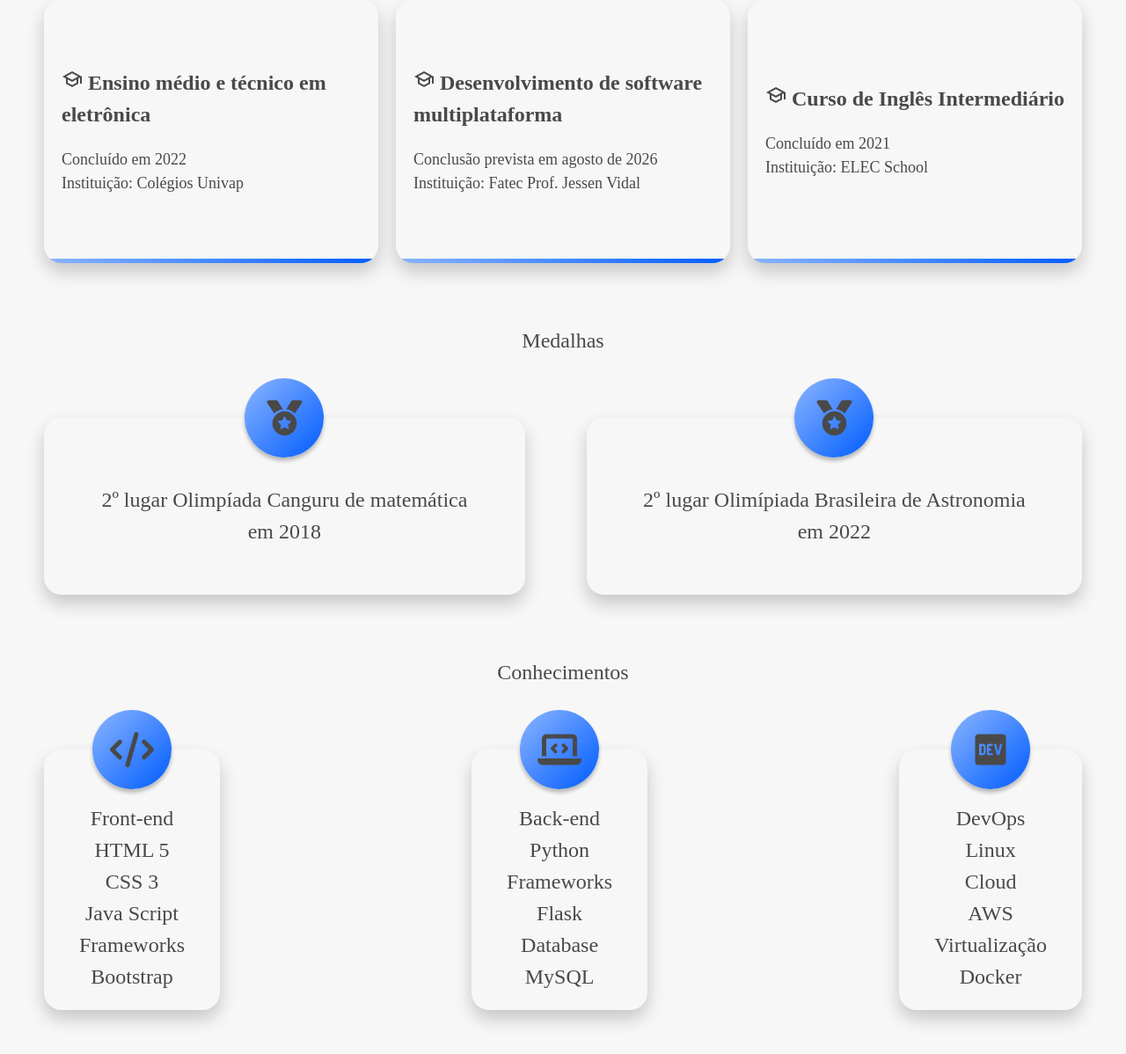
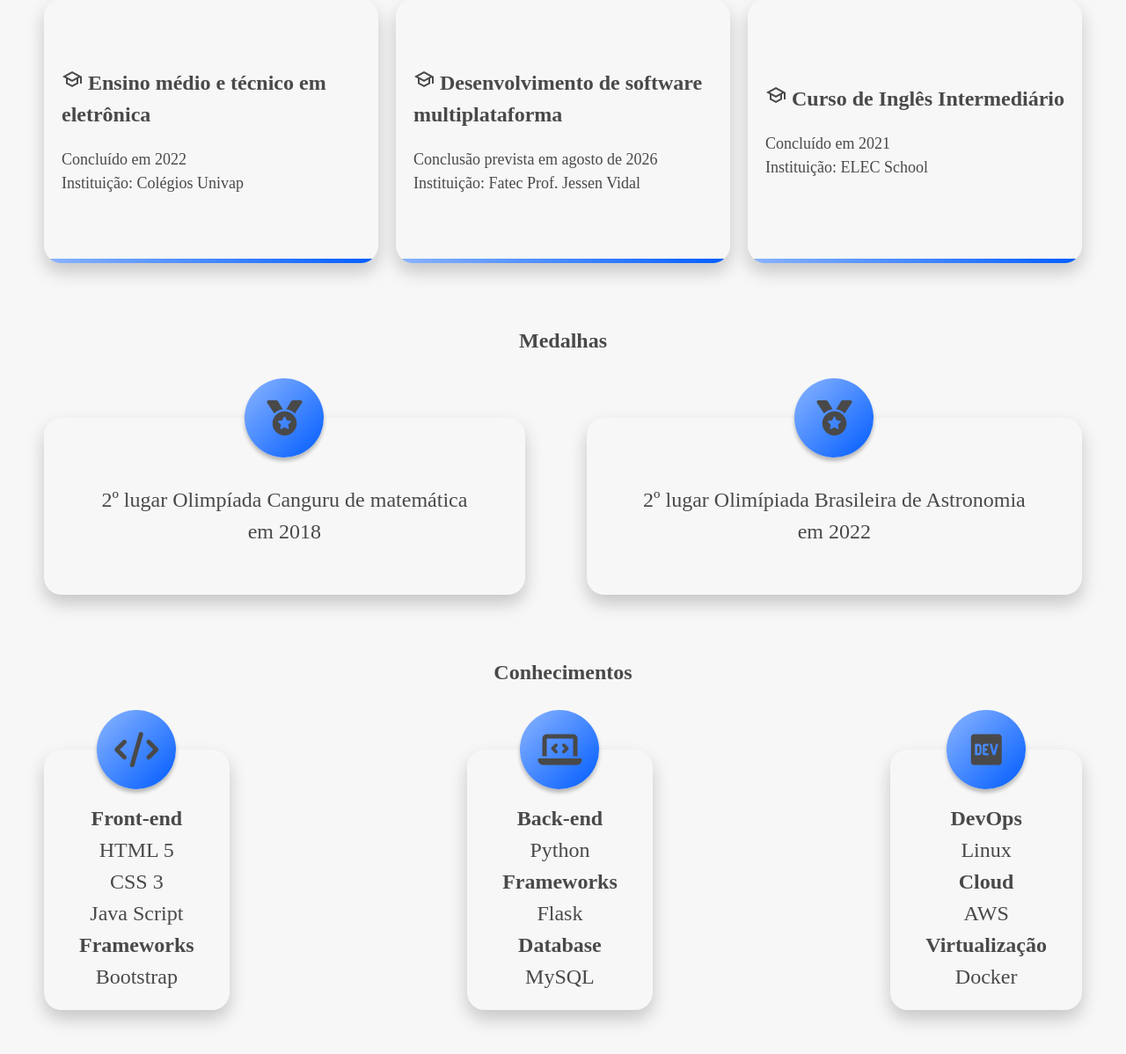
Before and after one commit to Ana-Laura-Moratelli/portfolio, a Flask app: page /sobremim in a window 1280 px wide. Shown: the part 243-1441 px from the top of the page at 88% size. Run offline with Flask 3, Linux system fonts and the light colour scheme; some libraries are stand-ins or nearby versions; some web fonts are replaced.

Commit message:
ajustei os títulos da pag quem somos

```diff
--- a/api/static/css/style.css
+++ b/api/static/css/style.css
@@ -207,6 +207,7 @@ body{
 }
 .container-projetos .card-projetos .conteudo-projetos h3{
     font-weight: 700;
+    font-size: 24px;
 }
 .container-projetos .card-projetos .conteudo-projetos a{
     display: inline-block;
@@ -219,9 +220,6 @@ body{
 @media (max-width:768px){
     *{
         font-size: var(--fonte-texto);
-    }
-    h3{
-        font-size: 20px;
     }
     /* RESPONSIVO NAV */
     .navbar{
@@ -411,7 +409,13 @@ h1{
 h2{
     text-align: center;
     padding: 20px 0;
-
+}
+.sub-titulo{
+    font-size: 24px;
+    font-weight: 700;
+}
+.sub-titulo-card{
+    font-weight: 700;
 }
 /* CONTATOS */
 .container-contatos{
--- a/api/templates/sobremim.html
+++ b/api/templates/sobremim.html
@@ -21,7 +21,7 @@
         </div>
       {% endfor %}
     </div>
-    <h2>Medalhas</h2>
+    <h2 class="sub-titulo">Medalhas</h2>
     <section class="container-sobre">
       {% for medalha in medalhas %}
         <section class="sobre">
@@ -33,23 +33,23 @@
         </section>
       {% endfor %}
     </section>
-    <h2>Conhecimentos</h2>
+    <h2 class="sub-titulo">Conhecimentos</h2>
     <section class="container-sobre1">
         {% for conhecimento in conhecimentos %}
             <div class="card-sobre">
                 <span class="icone"><i class="{{ conhecimento['icone']}}"></i></span>
                 <p class="texto-card">
-                    <h3>{{ conhecimento['titulo']}}</h3>
+                    <h3 class="sub-titulo-card">{{ conhecimento['titulo']}}</h3>
                     <ul>
                         <li>{{ conhecimento['lista']}}</li>
                         <li>{{ conhecimento['lista1']}}</li>
                         <li>{{ conhecimento['lista2']}}</li>
                     </ul>
-                    <h3>{{ conhecimento['titulo1']}}</h3>
+                    <h3 class="sub-titulo-card">{{ conhecimento['titulo1']}}</h3>
                     <ul>
                         <li>{{ conhecimento['lista3']}}</li>
                     </ul>
-                    <h3>{{ conhecimento['titulo2']}}</h3>
+                    <h3 class="sub-titulo-card">{{ conhecimento['titulo2']}}</h3>
                     <ul>
                         <li>{{ conhecimento['lista4']}}</li>
                     </ul>
```
